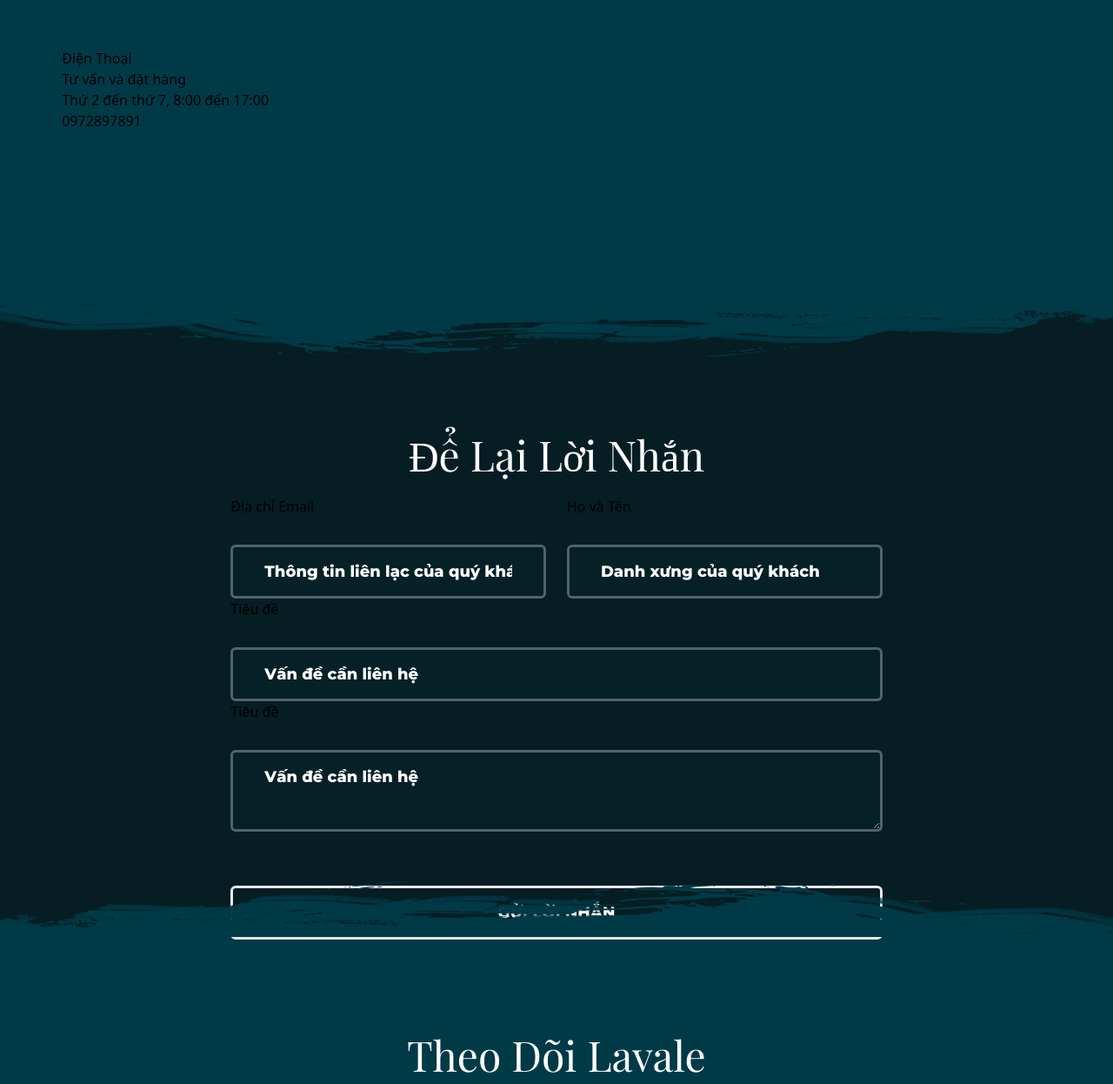
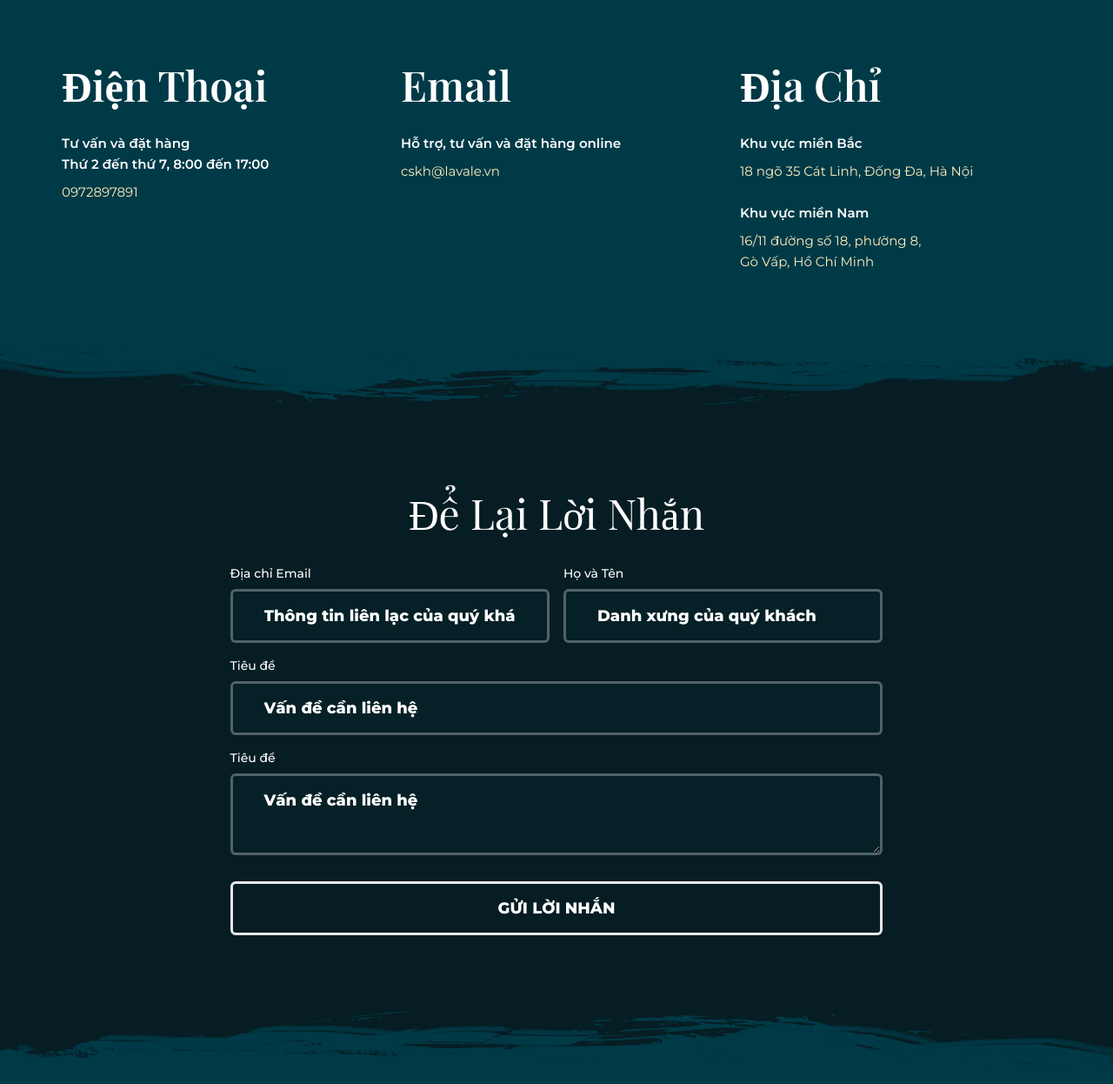
Before and after one commit to daovietanh99/lavale, a plain HTML site: page contact.html in a window 1280 px wide. Shown: the part 730-1976 px from the top of the page at 87% size. Drawn offline with nearby package versions, Linux system fonts and the light colour scheme; files whose address does not match are found by name; a web font is replaced by a local one.

Commit message:
contact done

```diff
--- a/contact.html
+++ b/contact.html
@@ -129,18 +129,38 @@
 
     <section class="relative bg-lavale w-full h-fit overflow-hidden z-1">
 
-        <div class="w-full bg-transparent z-9 lg:aspect-[1440/416] flex justify-center align-center items-center">
+        <div class="w-full bg-transparent z-9 flex justify-center align-center items-center">
             <div class="
-                flex flex-col w-[88.89%] mx-auto items-center align-center justify-center p-0 z-10
-                lg:flex-row lg:aspect-[1280/240]
+                flex flex-col w-[91.5%] mx-auto my-[88px] align-center justify-between gap-[32px] z-10
+                md:w-[92.3%] md:flex-row
+                lg:w-[88.89%]
             ">
-                <div class="w-[33.33%] h-full">
-                    <h1 class="capitalize">Điện Thoại</h1>
-                    <span class="block">Tư vấn và đặt hàng <br> Thứ 2 đến thứ 7, 8:00 đến 17:00</span>
-                    <span class="block">0972897891</span>
+                <div class="flex-1">
+                    <h1 class="
+                        capitalize font-display font-semibold text-[36px] leading-[64px] text-white mb-[24px]
+                        lg:text-[48px]
+                    ">Điện Thoại</h1>
+                    <span class="block font-monsterrat font-semibold text-[15px] leading-[24px] text-white mb-[8px]">Tư vấn và đặt hàng <br> Thứ 2 đến thứ 7, 8:00 đến 17:00</span>
+                    <span class="block font-monsterrat text-[15px] leading-[24px] text-[#feefc0]">0972897891</span>
                 </div>
-                <div class="w-[33.33%]"></div>
-                <div class="w-[33.33%]"></div>
+                <div class="flex-1">
+                    <h1 class="
+                        capitalize font-display font-semibold text-[36px] leading-[64px] text-white mb-[24px]
+                        lg:text-[48px]
+                    ">Email</h1>
+                    <span class="block font-monsterrat font-semibold text-[15px] leading-[24px] text-white mb-[8px]">Hỗ trợ, tư vấn và đặt hàng online</span>
+                    <span class="block font-monsterrat text-[15px] leading-[24px] text-[#feefc0]">cskh@lavale.vn</span>
+                </div>
+                <div class="flex-1">
+                    <h1 class="
+                        capitalize font-display font-semibold text-[36px] leading-[64px] text-white mb-[24px]
+                        lg:text-[48px]
+                    ">Địa chỉ</h1>
+                    <span class="block font-monsterrat font-semibold text-[15px] leading-[24px] text-white mb-[8px]">Khu vực miền Bắc</span>
+                    <span class="block font-monsterrat text-[15px] leading-[24px] text-[#feefc0] mb-[24px]">18 ngõ 35 Cát Linh, Đống Đa, Hà Nội</span>
+                    <span class="block font-monsterrat font-semibold text-[15px] leading-[24px] text-white mb-[8px]">Khu vực miền Nam</span>
+                    <span class="block font-monsterrat text-[15px] leading-[24px] text-[#feefc0]">16/11 đường số 18, phường 8, <br> Gò Vấp, Hồ Chí Minh</span>
+                </div>
             </div>
         </div>
 
@@ -154,33 +174,39 @@
             ">
             </div>
             <div class="
-                flex flex-col w-[88.89%] mx-auto items-center align-center justify-center p-0 my-24 z-10
-                md:my-[88px]
-                lg:aspect-[1280/480]
+                flex flex-col w-[91.5%] mx-auto my-[88px] items-center align-center justify-center z-10
+                md:w-[92.3%] md:flex-row
+                lg:w-[88.89%]
             ">
                 <div class="
-                    flex flex-col align-center
-                    lg:h-full lg:aspect-[843/480]
+                    flex flex-col align-center w-full mx-auto
+                    lg:w-[66%]
                 ">
-                    <h1 class="w-full text-center text-5xl text-white font-display mb-[24px] capitalize">Để lại lời nhắn</h1>
-                    <div class="w-full aspect-[843/392] mb-[24px]">
-                        <div class="w-full container flex flex-row justify-between gap-6">
-                            <div class="flex-1 flex flex-col">
-                                <span class="block">Địa chỉ Email</span>
+                    <h1 class="
+                        w-full text-center text-[36px] text-white font-display mb-[24px] capitalize
+                        lg:text-[48px]
+                    ">Để lại lời nhắn</h1>
+                    <div class="w-full mb-[24px]">
+                        <div class="
+                            w-full flex flex-col justify-between gap-[16px] mb-[16px]
+                            lg:flex-row
+                        ">
+                            <div class="flex-1 flex flex-col w-full">
+                                <span class="block mb-[8px] font-monsterrat font-medium text-[14px] leading-[20px] text-white">Địa chỉ Email</span>
                                 <input placeholder="Thông tin liên lạc của quý khách" class="
                                     w-full bg-lavale/10 text-white border-[3px] border-white/30
-                                    mt-8 w-fit py-3 px-9 rounded-md leading-8 font-monsterrat font-extrabold
+                                    w-fit py-3 px-9 rounded-md leading-8 font-monsterrat font-extrabold
                                     hover:bg-white/10 hover:border-[#feefc0]
                                     focus:bg-white/10 focus:border-[#feefc0]
                                     text-lg
                                     placeholder-white
                                 ">
                             </div>
-                            <div class="flex-1 flex flex-col">
-                                <span class="block">Họ và Tên</span>
+                            <div class="flex-1 flex flex-col w-full">
+                                <span class="block mb-[8px] font-monsterrat font-medium text-[14px] leading-[20px] text-white">Họ và Tên</span>
                                 <input placeholder="Danh xưng của quý khách" class="
                                     w-full bg-lavale/10 text-white border-[3px] border-white/30
-                                    mt-8 w-fit py-3 px-9 rounded-md leading-8 font-monsterrat font-extrabold
+                                    w-fit py-3 px-9 rounded-md leading-8 font-monsterrat font-extrabold
                                     hover:bg-white/10 hover:border-[#feefc0]
                                     focus:bg-white/10 focus:border-[#feefc0]
                                     text-lg
@@ -188,11 +214,11 @@
                                 ">
                             </div>
                         </div>
-                        <div class="w-full">
-                            <span class="block">Tiêu đề</span>
+                        <div class="w-full mb-[16px]">
+                            <span class="block mb-[8px] font-monsterrat font-medium text-[14px] leading-[20px] text-white">Tiêu đề</span>
                             <input placeholder="Vấn đề cần liên hệ" class="
                                 w-full bg-lavale/10 text-white border-[3px] border-white/30
-                                mt-8 w-fit py-3 px-9 rounded-md leading-8 font-monsterrat font-extrabold
+                                w-fit py-3 px-9 rounded-md leading-8 font-monsterrat font-extrabold
                                 hover:bg-white/10 hover:border-[#feefc0]
                                 focus:bg-white/10 focus:border-[#feefc0]
                                 text-lg
@@ -200,10 +226,10 @@
                             ">
                         </div>
                         <div class="w-full">
-                            <span class="block">Tiêu đề</span>
+                            <span class="block mb-[8px] font-monsterrat font-medium text-[14px] leading-[20px] text-white">Tiêu đề</span>
                             <textarea placeholder="Vấn đề cần liên hệ" class="
                                 w-full bg-lavale/10 text-white border-[3px] border-white/30
-                                mt-8 w-fit py-3 px-9 rounded-md leading-8 font-monsterrat font-extrabold
+                                w-fit py-3 px-9 rounded-md leading-8 font-monsterrat font-extrabold
                                 hover:bg-white/10 hover:border-[#feefc0]
                                 focus:bg-white/10 focus:border-[#feefc0]
                                 text-lg
@@ -212,7 +238,7 @@
                         </div>
                     </div>
                     <button class="
-                        w-full transparent text-white border-[3px] mt-8 w-fit py-3 px-9 uppercase rounded-md leading-8 font-monsterrat font-extrabold hover:bg-white/50 text-lg
+                        w-full transparent text-white border-[3px] w-fit py-3 px-9 uppercase rounded-md leading-8 font-monsterrat font-extrabold hover:bg-white/50 text-lg
                     ">
                         Gửi lời nhắn
                     </button>
@@ -231,20 +257,27 @@
 
         <div class="relative w-full bg-lavale z-9">
             <div class="
-                flex flex-col w-[88.89%] mx-auto items-center align-center justify-center p-0 my-24 z-10
-                md:my-[88px]
-                lg:aspect-[1280/480]
+                flex flex-col w-[91.5%] mx-auto my-[88px] items-center align-center justify-center z-10
+                md:w-[92.3%]
+                lg:w-[88.89%] lg:aspect-[1280/480]
             ">
-                <h1 class="w-full text-center text-5xl text-white font-display mb-4 capitalize">Theo dõi Lavale</h1>
-                <div class="w-full flex flex-row align-center items-center justify-center">
-                    <img src="./img/facebook.svg">
+                <h1 class="
+                    w-full text-center text-[36px] text-white font-display mb-[32px] capitalize
+                    lg:text-[48px]
+                ">Theo dõi Lavale</h1>
+                <div class="w-full flex flex-row align-center items-center justify-center mb-[32px]">
+                    <img src="./img/facebook.svg" class="mr-[24px]">
                     <img src="./img/instagram.svg">
                 </div>
-                <div class="w-full aspect-[1280/320] container flex flex-row justify-between gap-4">
-                    <div class="h-full aspect-[308/320]"></div>
-                    <div class="h-full aspect-[308/320]"></div>
-                    <div class="h-full aspect-[308/320]"></div>
-                    <div class="h-full aspect-[308/320]"></div>
+                <div class="w-full aspect-[1280/320] flex flex-col justify-between gap-[16px] lg:flex-row">
+                    <div class="flex-1 flex flex-row justify-between gap-[16px]">
+                        <div class="flex-1 aspect-[308/320] rounded-md bg-[url('./img/follow1.jfif')] bg-cover bg-no-repeat bg-center"></div>
+                        <div class="flex-1 aspect-[308/320] rounded-md bg-[url('./img/follow2.png')] bg-cover bg-no-repeat bg-center"></div>
+                    </div>
+                    <div class="flex-1 flex flex-row justify-between gap-[16px]">
+                        <div class="flex-1 aspect-[308/320] rounded-md bg-[url('./img/follow3.jfif')] bg-cover bg-no-repeat bg-center"></div>
+                        <div class="flex-1 aspect-[308/320] rounded-md bg-[url('./img/follow4.jfif')] bg-cover bg-no-repeat bg-center"></div>
+                    </div>
                 </div>
             </div>
         </div>
```
Also changed, not shown: img/follow1.jfif (added), img/follow3.jfif (added), img/follow4.jfif (added), 1 other file.
